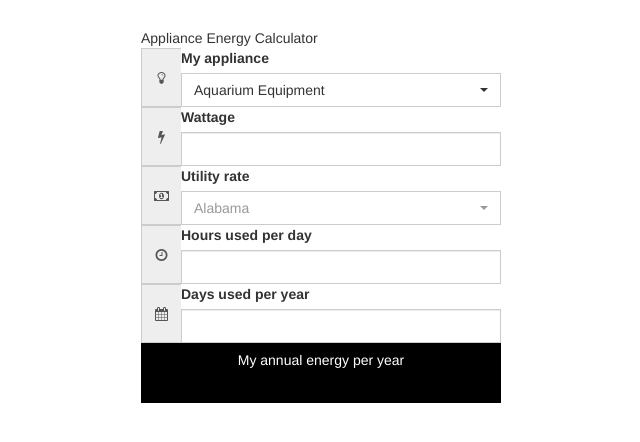
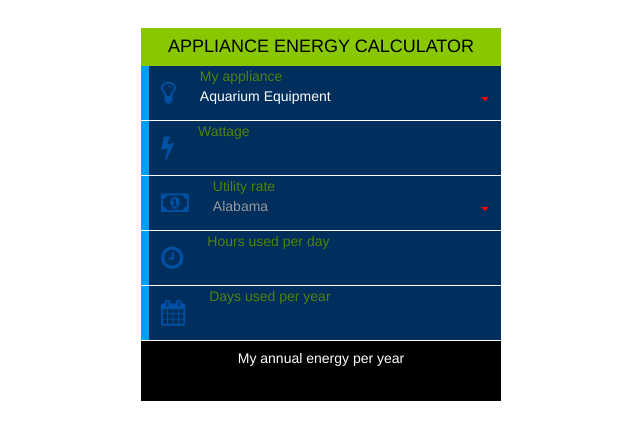
Before and after one commit to NREL/eere-appliance-calculon, a plain HTML site: page index.html in a window 1280 px wide. Shown: the whole page, without its empty margins (319-959 px from the left). Drawn offline with nearby package versions, Linux system fonts and the light colour scheme.

Commit message:
Major CSS improvements

```diff
--- a/index.html
+++ b/index.html
@@ -15,16 +15,46 @@
         body {
             padding-top: 2em;
         }
+        .title {
+            background-color: #89c800;
+            color: #000;
+            font-size: 18px;
+            padding-bottom: 6px;
+            padding-top: 6px;
+            text-align: center;
+            text-transform: uppercase;
+
+        }
+        .input-group {
+            background-color: #002e5d;
+            border-bottom: 1px solid #fff;
+        }
         .input-group-addon {
-            border-top-right-radius:0;
-            border-bottom-right-radius:0;
+            background-color: #002e5d;
+            border: none;
+            border-left: 8px solid #009ff1;
+            color: #0051a4;
+            font-size: 26px;
             min-width:40px;
+            text-align: center;
+            /*width: 60px;*/
+        }
+        span.caret {
+            color:red !important;
+        }
+        label {
+            color: #50820a;
+            font-size: 14px;
+            font-weight: normal;
+            margin-bottom: 0;
+            padding-left: 12px;
         }
         select,
         .form-control,
         select.form-control {
-            /*border: 0;
-            box-shadow: none;*/
+            background-color: #002e5d;
+            border: 0;
+            box-shadow: none;
             border-top-left-radius:0;
             border-bottom-left-radius:0;
             -webkit-border-radius: 0 !important;
@@ -37,7 +67,11 @@
             border-radius: 0 !important;
         }
         .bootstrap-select .btn {
-
+            background-color: #002e5d;
+            border: 0;
+            box-shadow: none;
+            color: #fff;
+            padding-top: 0;
         }
         .results {
             color: #fff;
```
